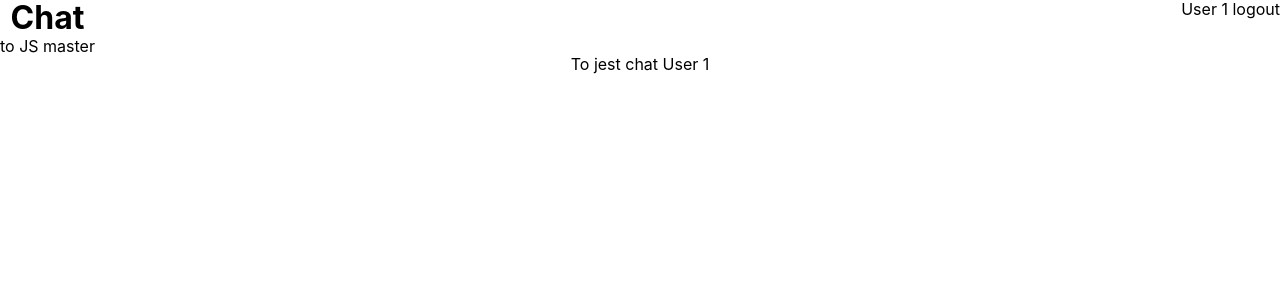
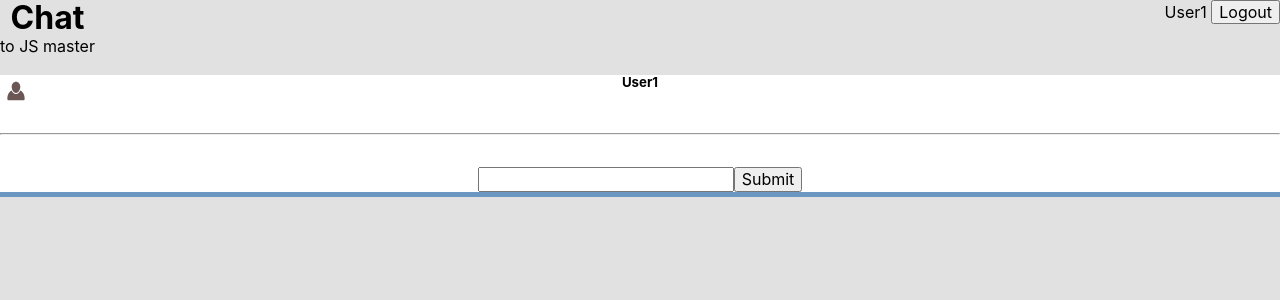
Before and after one commit to jundymek/chat-messenger, a React (Create React App) app: page / in a window 1280 px wide. Both pictures are taken after a click on the button "User 1". Shown: the top 300 px of the page. Built offline with nearby package versions, Linux system fonts and the light colour scheme.

Commit message:
feat: Chat component

```diff
--- a/src/App.tsx
+++ b/src/App.tsx
@@ -1,12 +1,20 @@
 import React, { useState } from "react";
 import "./App.css";
 import Chat from "./components/Chat/Chat";
-import "../src/styles/main.scss";
 import Login from "./components/Login/Login";
 
 const App = () => {
-  const [username, setUsername] = useState(null);
-  return <div className="App">{username ? <Chat username={username} /> : <Login setUsername={setUsername} />}</div>;
+  const [username, setUsername] = useState("");
+  const [allMessages, setAllMessages] = useState<string[][]>([]);
+  return (
+    <div className="App">
+      {username.length ? (
+        <Chat username={username} setUsername={setUsername} allMessages={allMessages} setAllMessages={setAllMessages} />
+      ) : (
+        <Login setUsername={setUsername} />
+      )}
+    </div>
+  );
 };
 
 export default App;
--- a/src/components/Header/Header.tsx
+++ b/src/components/Header/Header.tsx
@@ -1,10 +1,11 @@
 import React from "react";
 
 export interface Props {
-  username?: string | null;
+  username: string;
+  setUsername: Function;
 }
 
-function Header({ username }: Props) {
+function Header({ username, setUsername }: Props) {
   return (
     <section className="header">
       <div className="header__logo-wrapper">
@@ -12,8 +13,7 @@ function Header({ username }: Props) {
         <span className="header__subtitle">to JS master</span>
       </div>
       <div className="header__login-wrapper">
-        {username ? <>{username} logout</>
-        : "login"}
+        {username} <button onClick={() => setUsername("")}>Logout</button>
       </div>
     </section>
   );
--- a/src/components/Login/Login.tsx
+++ b/src/components/Login/Login.tsx
@@ -7,8 +7,8 @@ export interface Props {
 function Login({setUsername}: Props) {
     return (
         <>
-            <button onClick={() => setUsername("User 1")}>User 1</button>
-            <button onClick={() => setUsername("User 2")}>User 2</button>
+            <button onClick={() => setUsername("User1")}>User 1</button>
+            <button onClick={() => setUsername("User2")}>User 2</button>
         </>
     )
 }
--- a/src/components/chat/Chat.tsx
+++ b/src/components/chat/Chat.tsx
@@ -1,17 +1,48 @@
-import React from 'react';
-import Header from '../Header/Header';
+import React, { useState, useRef } from "react";
+import Header from "../Header/Header";
+import user_icon from "../../images/user_icon.svg";
 
 export interface Props {
-    username?: string | null;
+  username: string;
+  setUsername: Function;
+  allMessages: string[][];
+  setAllMessages: Function;
 }
 
-function Chat({username}: Props) {
-    return (
-        <section className="chat">
-            <Header username={username}/>
-            To jest chat {username}
-        </section>
-    )
+function Chat({ username, setUsername, allMessages, setAllMessages }: Props) {
+  const messageInput = useRef(null);
+  const [message, setMessage] = useState<string>("");
+
+  const user: string = username === "User1" ? "User1" : "User2";
+  console.log(user);
+
+  const handleSubmit = (e: any, username: string, message: string) => {
+    e.preventDefault();
+    setAllMessages((prevState: string[][]) => [...prevState, [username, message]]);
+  };
+  return (
+    <>
+      <Header username={username} setUsername={setUsername} />
+      <section className="chat">
+        <div className="chat__header">
+          <img className="chat__header-img" src={user_icon} alt="User icon" />
+          <h5 className="chat__header-title">{username}</h5>
+        </div>
+        <hr />
+        <div className="chat__messages">
+          <ul className="messages">
+            {allMessages.map((message, index) => (
+              <li className={`messages__item messages__item--${message[0]}`}>{message[1]}</li>
+            ))}
+          </ul>
+        </div>
+        <form onSubmit={e => handleSubmit(e, username, message)}>
+          <input type="text" ref={messageInput} onChange={(e: any) => setMessage(e.target.value)} />
+          <button>Submit</button>
+        </form>
+      </section>
+    </>
+  );
 }
 
 export default Chat;
--- /dev/null
+++ b/src/components/chat/_chat.scss
@@ -0,0 +1,51 @@
+.chat {
+  background: $chat_background;
+  margin-top: 20px;
+  border-bottom: 5px solid $ship;
+
+  &__header {
+    display: flex;
+    justify-content: center;
+    position: relative;
+    height: 50px;
+
+  }
+
+  &__header-img {
+    position: absolute;
+    left: 0;
+  }
+
+  &__header-title {
+    text-align: center;
+    margin: 0;
+    padding: 0;
+
+    &__messages {
+      display: flex;
+    }
+  }
+}
+
+.messages {
+  list-style-type: none;
+  width: 90%;
+  display: flex;
+  flex-direction: column;
+  &__item {
+    display: flex;
+    justify-content: center;
+    align-items: center;
+    width: 100px;
+    height: 100px;
+    background: red;
+    &--User1 {
+      text-align: left;
+      justify-self: flex-end;
+    }
+    &--User2 {
+      text-align: right;
+      align-self: flex-end;
+    }
+  }
+}
--- a/src/index.tsx
+++ b/src/index.tsx
@@ -2,6 +2,7 @@ import React from 'react';
 import ReactDOM from 'react-dom';
 import './index.css';
 import App from './App';
+import "../src/styles/main.scss";
 import * as serviceWorker from './serviceWorker';
 
 ReactDOM.render(<App />, document.getElementById('root'));
--- /dev/null
+++ b/src/styles/_variables.scss
@@ -0,0 +1,3 @@
+$background: #e1e1e1;
+$chat_background: #FFFFFF;
+$ship: #6C97C2;
--- a/src/styles/main.scss
+++ b/src/styles/main.scss
@@ -1,3 +1,21 @@
 @import './normalize';
+@import './variables';
+
 @import '../components/Header/header';
 @import '../components/Login/login';
+@import '../components//Chat/chat';
+
+
+html {
+    box-sizing: border-box;
+    scroll-behavior: smooth;
+    background-color: $background;
+    max-width: 1440px;
+    margin: 0 auto;
+  }
+
+  *,
+  *:before,
+  *:after {
+    box-sizing: inherit;
+  }
```
Also changed, not shown: src/images/user_icon.svg (added).
